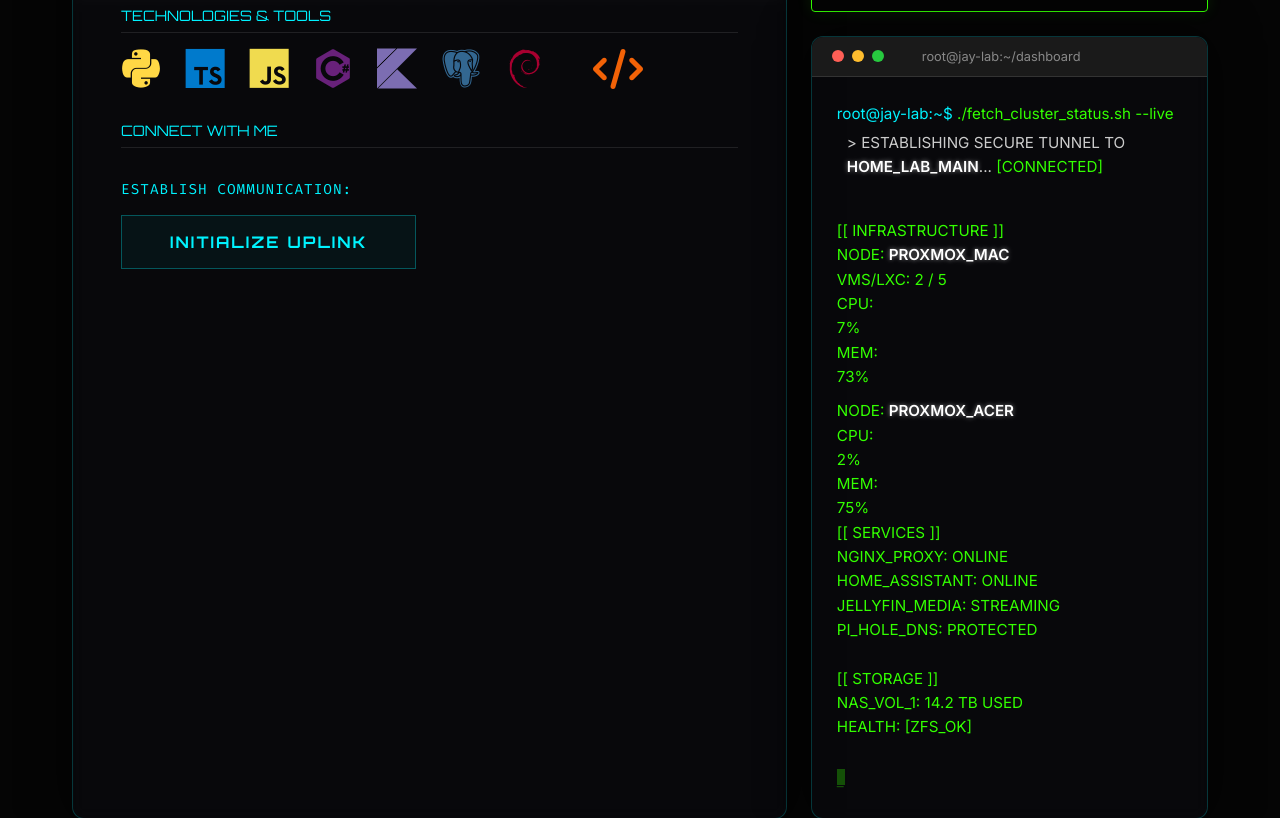
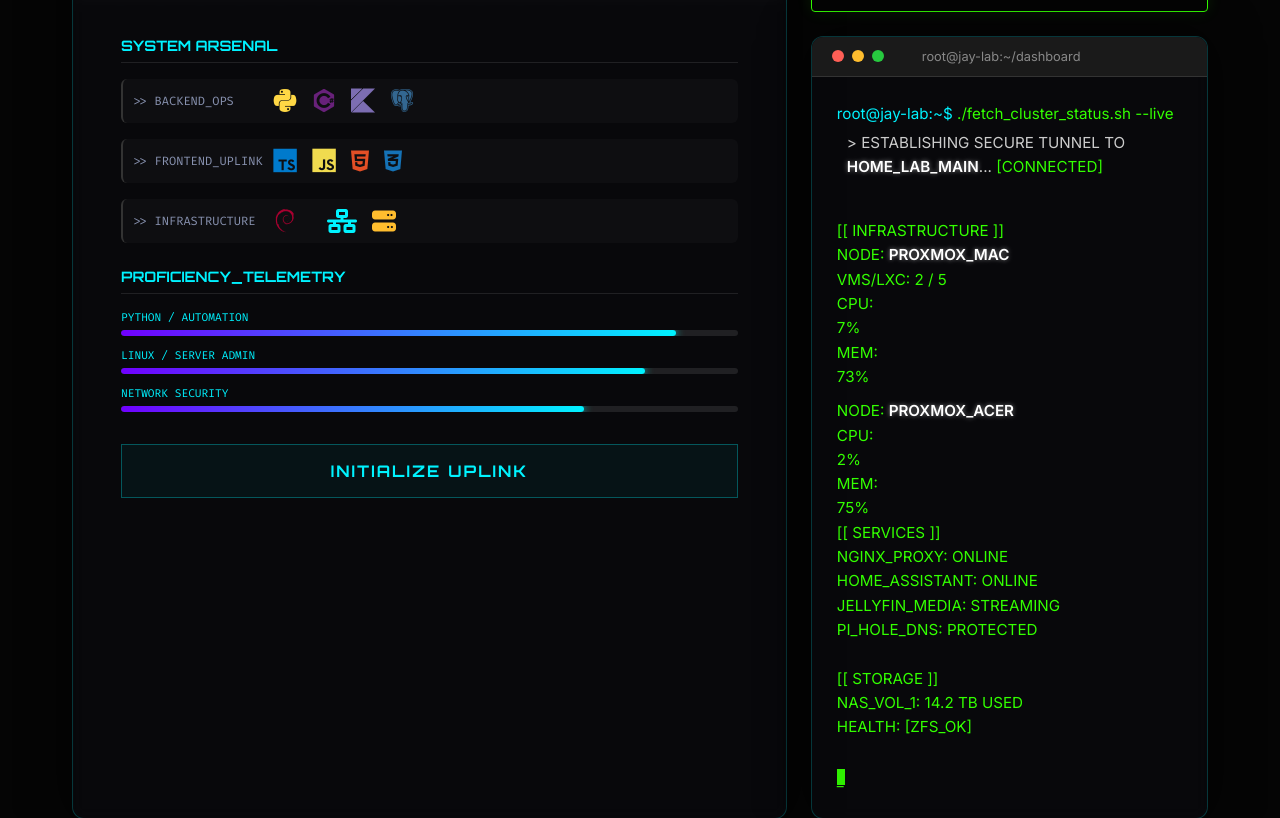
Before and after one commit to Jays-Network/Jays-Network_website, a Django app: page / in a window 1280 px wide. Shown: the part 801-1619 px from the top of the page. Run offline with Django 5.2, Linux system fonts and the light colour scheme; some libraries are stand-ins or nearby versions.

Commit message:
Quick Update

```diff
--- a/core/static/core/css/style.css
+++ b/core/static/core/css/style.css
@@ -744,3 +744,81 @@ h1 { font-family: 'Orbitron', sans-serif; font-size: 3.5rem; font-weight: 700; b
 .log-action { color: #ff3333; font-weight: bold; } /* Red for BLOCKED */
 .log-ip { color: #fff; }
 .log-target { color: #ffbd2e; } /* Gold for path */
+
+
+/* --- TECH STACK CATEGORIES --- */
+.tech-category-group {
+    display: flex;
+    flex-direction: column;
+    gap: 1rem;
+    margin-bottom: 1.5rem;
+}
+
+.tech-category {
+    display: flex;
+    align-items: center;
+    background: rgba(255, 255, 255, 0.03);
+    padding: 10px;
+    border-radius: 6px;
+    border-left: 2px solid #333;
+    transition: 0.3s;
+}
+
+.tech-category:hover {
+    border-left-color: var(--primary);
+    background: rgba(0, 242, 255, 0.05);
+}
+
+.category-label {
+    font-family: 'Fira Code', monospace;
+    font-size: 0.75rem;
+    color: #8892b0;
+    width: 140px; /* Fixed width for alignment */
+    flex-shrink: 0;
+}
+
+.category-icons {
+    display: flex;
+    gap: 15px;
+    font-size: 1.5rem;
+}
+
+/* --- SKILL TELEMETRY BARS --- */
+.skill-bars {
+    display: flex;
+    flex-direction: column;
+    gap: 12px;
+    margin-bottom: 2rem;
+}
+
+.skill-row {
+    display: flex;
+    flex-direction: column;
+    gap: 5px;
+}
+
+.skill-name {
+    font-family: 'Fira Code', monospace;
+    font-size: 0.7rem;
+    color: var(--primary);
+}
+
+.skill-track {
+    width: 100%;
+    height: 6px;
+    background: rgba(255, 255, 255, 0.1);
+    border-radius: 3px;
+    overflow: hidden;
+}
+
+.skill-fill {
+    height: 100%;
+    background: linear-gradient(90deg, var(--secondary), var(--primary));
+    box-shadow: 0 0 10px var(--primary);
+    border-radius: 3px;
+    animation: loadSkill 2s ease-out forwards;
+}
+
+@keyframes loadSkill {
+    from { width: 0; }
+}
--- a/core/templates/core/index.html
+++ b/core/templates/core/index.html
@@ -27,44 +27,80 @@
                         <div class="window-controls"><div class="dot red"></div><div class="dot yellow"></div><div class="dot green"></div></div>
                         <div class="url-bar"><i class="fas fa-lock" style="font-size: 0.7rem; margin-right:5px; color:#27c93f;"></i> secure://jays-network/profile</div>
                     </div>
+
                     <div class="browser-body">
                         <div id="browser-loader">
                             <i class="fas fa-database fa-spin fa-3x"></i>
                             <div class="scanning-text">ACCESSING ENCRYPTED PROFILE DATA...</div>
                         </div>
+
                         <div id="browser-content-container" style="display: none; opacity: 0;">
-                            <h3 class="stack-title">ABOUT ME</h3>
+
+                            <h3 class="stack-title">IDENTITY RECORD</h3>
                             <p class="bio-text">
-                                I am an up-and-coming <span class="highlight">Full Stack programmer</span> and software engineer.
-                                I'm <span class="highlight">self-taught</span> and dedicated to building new projects with a strong passion and drive.
-                                Currently architecting solutions for <span class="highlight">Custom Communications</span> and managing advanced Home Lab infrastructure.
+                                I am an up-and-coming <span class="highlight">Full Stack Engineer</span> focused on secure, scalable systems.
+                                <br><br>
+                                Specializing in <span class="highlight">Custom Communications</span> architecture and advanced <span class="highlight">Homelab Infrastructure</span>. Self-taught, disciplined, and deployment-ready.
                             </p>
 
-                            <div class="tech-stack">
-                                <span class="stack-title">TECHNOLOGIES & TOOLS</span>
-                                <div class="icons-row">
-                                    <i class="devicon-python-plain colored" title="Python"></i>
-                                    <i class="devicon-typescript-plain colored" title="TypeScript"></i>
-                                    <i class="devicon-javascript-plain colored" title="JavaScript"></i>
-                                    <i class="devicon-csharp-plain colored" title="C#"></i>
-                                    <i class="devicon-kotlin-plain colored" title="Kotlin"></i>
-                                    <i class="devicon-postgresql-plain colored" title="PostgreSQL"></i>
-                                    <i class="devicon-debian-plain colored" title="Debian"></i>
-                                    <i class="devicon-yaml-plain colored" title="YAML"></i>
-                                    <i class="fas fa-code" title="Replit/IDE" style="color: #F26207;"></i>
+                            <h3 class="stack-title">SYSTEM ARSENAL</h3>
+
+                            <div class="tech-category-group">
+                                <div class="tech-category">
+                                    <span class="category-label">>> BACKEND_OPS</span>
+                                    <div class="category-icons">
+                                        <i class="devicon-python-plain colored" title="Python"></i>
+                                        <i class="devicon-csharp-plain colored" title="C#"></i>
+                                        <i class="devicon-kotlin-plain colored" title="Kotlin"></i>
+                                        <i class="devicon-postgresql-plain colored" title="PostgreSQL"></i>
+                                    </div>
+                                </div>
+
+                                <div class="tech-category">
+                                    <span class="category-label">>> FRONTEND_UPLINK</span>
+                                    <div class="category-icons">
+                                        <i class="devicon-typescript-plain colored" title="TypeScript"></i>
+                                        <i class="devicon-javascript-plain colored" title="JavaScript"></i>
+                                        <i class="fab fa-html5" style="color: #e34f26;" title="HTML5"></i>
+                                        <i class="fab fa-css3-alt" style="color: #1572b6;" title="CSS3"></i>
+                                    </div>
+                                </div>
+
+                                <div class="tech-category">
+                                    <span class="category-label">>> INFRASTRUCTURE</span>
+                                    <div class="category-icons">
+                                        <i class="devicon-debian-plain colored" title="Debian Linux"></i>
+                                        <i class="devicon-yaml-plain colored" title="YAML/Config"></i>
+                                        <i class="fas fa-network-wired" style="color: #00f3ff;" title="Networking"></i>
+                                        <i class="fas fa-server" style="color: #ffbd2e;" title="Proxmox"></i>
+                                    </div>
+                                </div>
+                            </div>
+
+                            <h3 class="stack-title" style="margin-top: 1.5rem;">PROFICIENCY_TELEMETRY</h3>
+                            <div class="skill-bars">
+                                <div class="skill-row">
+                                    <span class="skill-name">PYTHON / AUTOMATION</span>
+                                    <div class="skill-track"><div class="skill-fill" style="width: 90%;"></div></div>
+                                </div>
+                                <div class="skill-row">
+                                    <span class="skill-name">LINUX / SERVER ADMIN</span>
+                                    <div class="skill-track"><div class="skill-fill" style="width: 85%;"></div></div>
+                                </div>
+                                <div class="skill-row">
+                                    <span class="skill-name">NETWORK SECURITY</span>
+                                    <div class="skill-track"><div class="skill-fill" style="width: 75%;"></div></div>
                                 </div>
                             </div>
 
                             <div class="connect-section">
-                                <span class="stack-title">CONNECT WITH ME</span>
                                 <div class="action-area">
-                                    <p class="terminal-text">ESTABLISH COMMUNICATION:</p>
-                                    <a href="{% url 'contact' %}" class="uplink-btn">
+                                    <a href="{% url 'contact' %}" class="uplink-btn" style="width: 100%;">
                                         <span class="btn-text">INITIALIZE UPLINK</span>
-                                        <span class="btn-glitch" aria-hidden="true">INITIALIZE UPLINK</span>
                                     </a>
                                 </div>
                             </div>
+
                         </div>
                     </div>
                 </div>
@@ -86,7 +122,9 @@
                         {% include 'core/includes/status_terminal.html' %}
                     </div>
 
-                </div> </div> </div>
+                </div>
+
+            </div> </div>
     </div>
 
     <script>
@@ -121,7 +159,6 @@
     <script src="https://cdn.jsdelivr.net/npm/@supabase/supabase-js@2"></script>
     <script>
         // --- CONFIGURATION ---
-        // These values are injected by Django from your .env file
         const SUPABASE_URL = "{{ supabase_url }}";
         const SUPABASE_KEY = "{{ supabase_key }}";
 
```
